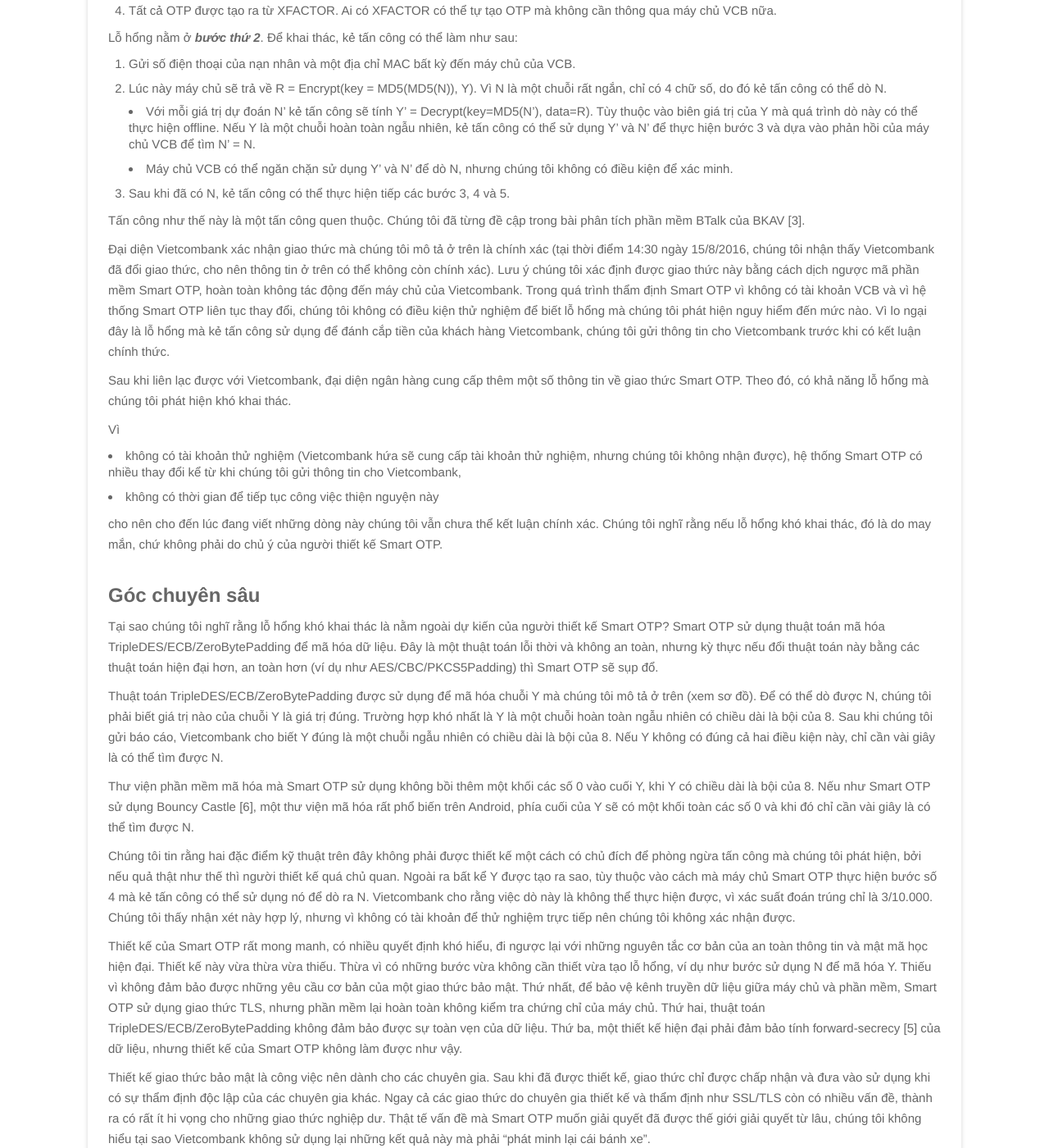
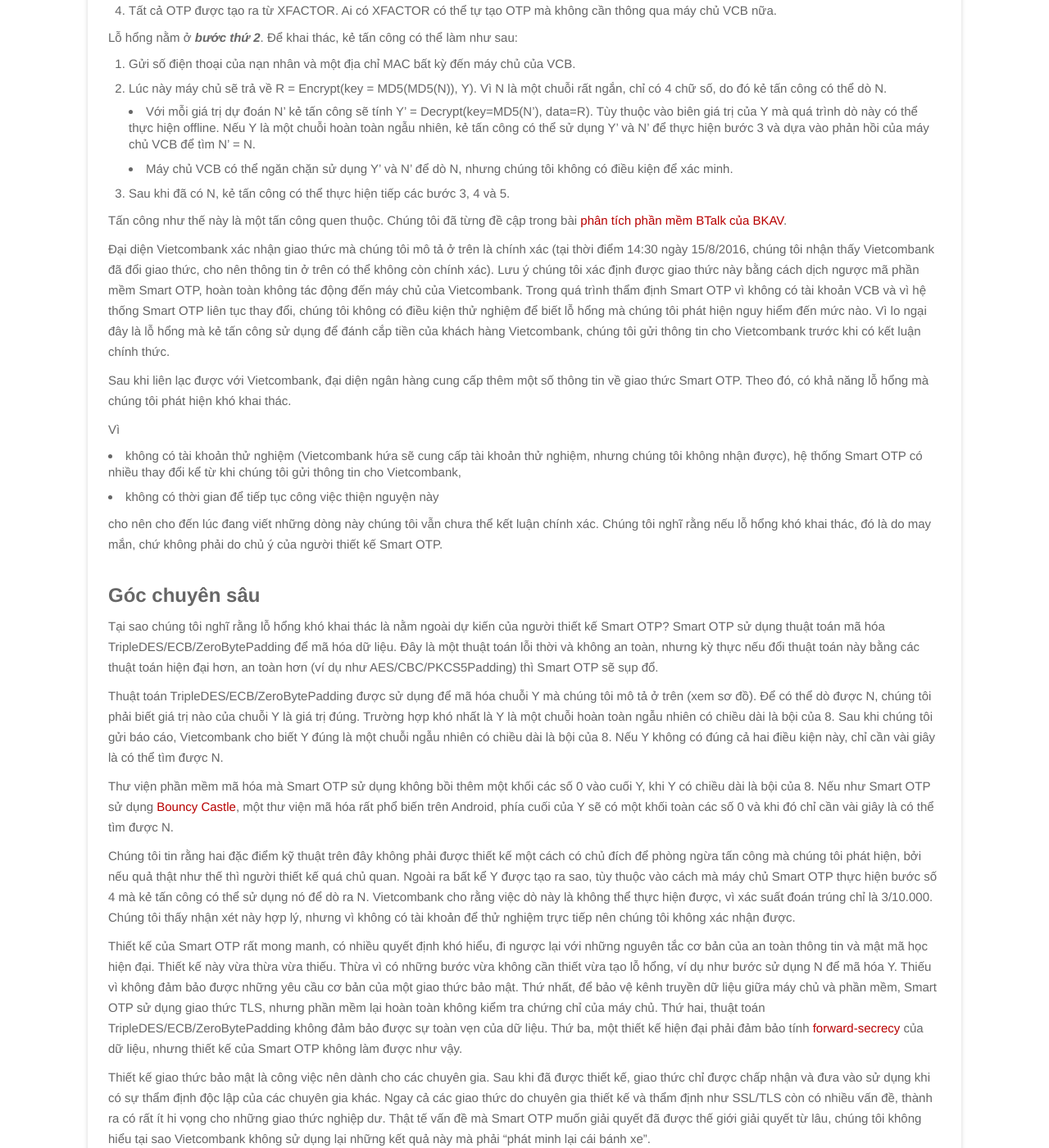
Before and after one commit to VNSECURITY/vnsecurity.github.io, a Jekyll site: the page built from _posts/2016-08-13-Ve-su-vu-khach-hang-Vietcombank-bi-mat-tien.md, in a window 1280 px wide and 1400 px high, scrolled down 2884 px. Shown: the whole window at 82% size. Built offline with Jekyll 4.4.1, drawn with Linux system fonts in a browser that asks for light colours; comment, search, counter and statistics services are not loaded; some of the changed text lies outside the part shown.

Commit message:
Update 2016-08-13-Ve-su-vu-khach-hang-Vietcombank-bi-mat-tien.md

```diff
--- a/_posts/2016-08-13-Ve-su-vu-khach-hang-Vietcombank-bi-mat-tien.md
+++ b/_posts/2016-08-13-Ve-su-vu-khach-hang-Vietcombank-bi-mat-tien.md
@@ -71,7 +72,7 @@
   * Máy chủ VCB có thể ngăn chặn sử dụng Y' và N' để dò N, nhưng chúng tôi không có điều kiện để xác minh.
 3. Sau khi đã có N, kẻ tấn công có thể thực hiện tiếp các bước 3, 4 và 5.
 
-Tấn công như thế này là một tấn công quen thuộc. Chúng tôi đã từng đề cập trong bài phân tích phần mềm BTalk của BKAV [3].
+Tấn công như thế này là một tấn công quen thuộc. Chúng tôi đã từng đề cập trong bài [phân tích phần mềm BTalk của BKAV](http://www.vnsecurity.net/news/2014/05/06/btalk-part-1.html).
 
 Đại diện Vietcombank xác nhận giao thức mà chúng tôi mô tả ở trên là chính xác (tại thời điểm 14:30 ngày 15/8/2016, chúng tôi nhận thấy Vietcombank đã đổi giao thức, cho nên thông tin ở trên có thể không còn chính xác). Lưu ý chúng tôi xác định được giao thức này bằng cách dịch ngược mã phần mềm Smart OTP, hoàn toàn không tác động đến máy chủ của Vietcombank. Trong quá trình thẩm định Smart OTP vì không có tài khoản VCB và vì hệ thống Smart OTP liên tục thay đổi, chúng tôi không có điều kiện thử nghiệm để biết lỗ hổng mà chúng tôi phát hiện nguy hiểm đến mức nào. Vì lo ngại đây là lỗ hổng mà kẻ tấn công sử dụng để đánh cắp tiền của khách hàng Vietcombank, chúng tôi gửi thông tin cho Vietcombank trước khi có kết luận chính thức.
 
@@ -90,11 +91,11 @@
 
 Thuật toán TripleDES/ECB/ZeroBytePadding được sử dụng để mã hóa chuỗi Y mà chúng tôi mô tả ở trên (xem sơ đồ). Để có thể dò được N, chúng tôi phải biết giá trị nào của chuỗi Y là giá trị đúng. Trường hợp khó nhất là Y là một chuỗi hoàn toàn ngẫu nhiên có chiều dài là bội của 8. Sau khi chúng tôi gửi báo cáo, Vietcombank cho biết Y đúng là một chuỗi ngẫu nhiên có chiều dài là bội của 8. Nếu Y không có đúng cả hai điều kiện này, chỉ cần vài giây là có thể tìm được N.
 
-Thư viện phần mềm mã hóa mà Smart OTP sử dụng không bồi thêm một khối các số 0 vào cuối Y, khi Y có chiều dài là bội của 8. Nếu như Smart OTP sử dụng Bouncy Castle [6], một thư viện mã hóa rất phổ biến trên Android, phía cuối của Y sẽ có một khối toàn các số 0 và khi đó chỉ cần vài giây là có thể tìm được N.
+Thư viện phần mềm mã hóa mà Smart OTP sử dụng không bồi thêm một khối các số 0 vào cuối Y, khi Y có chiều dài là bội của 8. Nếu như Smart OTP sử dụng [Bouncy Castle](https://www.bouncycastle.org), một thư viện mã hóa rất phổ biến trên Android, phía cuối của Y sẽ có một khối toàn các số 0 và khi đó chỉ cần vài giây là có thể tìm được N.
 
 Chúng tôi tin rằng hai đặc điểm kỹ thuật trên đây không phải được thiết kế một cách có chủ đích để phòng ngừa tấn công mà chúng tôi phát hiện, bởi nếu quả thật như thế thì người thiết kế quá chủ quan. Ngoài ra bất kể Y được tạo ra sao, tùy thuộc vào cách mà máy chủ Smart OTP thực hiện bước số 4 mà kẻ tấn công có thể sử dụng nó để dò ra N. Vietcombank cho rằng việc dò này là không thể thực hiện được, vì xác suất đoán trúng chỉ là 3/10.000. Chúng tôi thấy nhận xét này hợp lý, nhưng vì không có tài khoản để thử nghiệm trực tiếp nên chúng tôi không xác nhận được.
 
-Thiết kế của Smart OTP rất mong manh, có nhiều quyết định khó hiểu, đi ngược lại với những nguyên tắc cơ bản của an toàn thông tin và mật mã học hiện đại. Thiết kế này vừa thừa vừa thiếu. Thừa vì có những bước vừa không cần thiết vừa tạo lỗ hổng, ví dụ như bước sử dụng N để mã hóa Y. Thiếu vì không đảm bảo được những yêu cầu cơ bản của một giao thức bảo mật. Thứ nhất, để bảo vệ kênh truyền dữ liệu giữa máy chủ và phần mềm, Smart OTP sử dụng giao thức TLS, nhưng phần mềm lại hoàn toàn không kiểm tra chứng chỉ của máy chủ. Thứ hai, thuật toán TripleDES/ECB/ZeroBytePadding không đảm bảo được sự toàn vẹn của dữ liệu. Thứ ba, một thiết kế hiện đại phải đảm bảo tính forward-secrecy [5] của dữ liệu, nhưng thiết kế của Smart OTP không làm được như vậy.
+Thiết kế của Smart OTP rất mong manh, có nhiều quyết định khó hiểu, đi ngược lại với những nguyên tắc cơ bản của an toàn thông tin và mật mã học hiện đại. Thiết kế này vừa thừa vừa thiếu. Thừa vì có những bước vừa không cần thiết vừa tạo lỗ hổng, ví dụ như bước sử dụng N để mã hóa Y. Thiếu vì không đảm bảo được những yêu cầu cơ bản của một giao thức bảo mật. Thứ nhất, để bảo vệ kênh truyền dữ liệu giữa máy chủ và phần mềm, Smart OTP sử dụng giao thức TLS, nhưng phần mềm lại hoàn toàn không kiểm tra chứng chỉ của máy chủ. Thứ hai, thuật toán TripleDES/ECB/ZeroBytePadding không đảm bảo được sự toàn vẹn của dữ liệu. Thứ ba, một thiết kế hiện đại phải đảm bảo tính [forward-secrecy](https://en.wikipedia.org/wiki/Forward_secrecy) của dữ liệu, nhưng thiết kế của Smart OTP không làm được như vậy.
 
 Thiết kế giao thức bảo mật là công việc nên dành cho các chuyên gia. Sau khi đã được thiết kế, giao thức chỉ được chấp nhận và đưa vào sử dụng khi có sự thẩm định độc lập của các chuyên gia khác. Ngay cả các giao thức do chuyên gia thiết kế và thẩm định như SSL/TLS còn có nhiều vấn đề, thành ra có rất ít hi vọng cho những giao thức nghiệp dư. Thật tế vấn đề mà Smart OTP muốn giải quyết đã được thế giới giải quyết từ lâu, chúng tôi không hiểu tại sao Vietcombank không sử dụng lại những kết quả này mà phải "phát minh lại cái bánh xe".
 
```
Also changed, not shown: other parts of _posts/2016-08-13-Ve-su-vu-khach-hang-Vietcombank-bi-mat-tien.md (+3 -2 lines).
